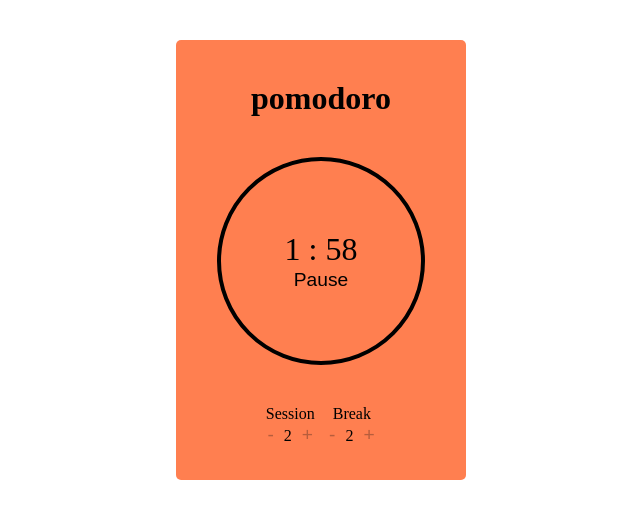
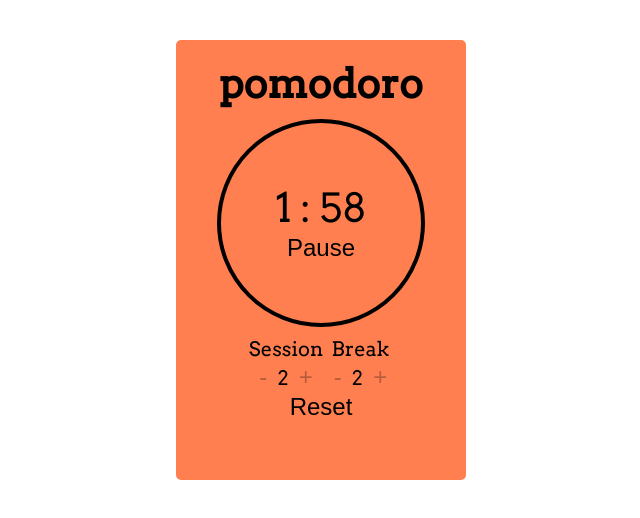
Before and after one commit to chazmcgrill/fcc-pomodoroclock, a plain HTML site: page index.html in a window 1280 px wide. Both pictures are taken after a click on the button "Start". Shown: the whole page, without its empty margins (319-959 px from the left). Drawn offline with Linux system fonts and the light colour scheme.

Commit message:
Added Reset Functionality
Added reset button and functionality. added function to add a 0 prefix
on single digit second values.

```diff
--- a/index.html
+++ b/index.html
@@ -5,6 +5,7 @@
   <meta name="viewport" content="width=device-width, initial-scale=1.0">
   <meta http-equiv="X-UA-Compatible" content="ie=edge">
   <title>Pomodoro Clock</title>
+  <link href="https://fonts.googleapis.com/css?family=Arvo" rel="stylesheet">
   <link rel="stylesheet" href="resources/css/styles.css">
 </head>
 <body>
@@ -36,6 +37,10 @@
       <button class="break-plus btn-elements">+</button>
     </div>
 
+    <div>
+      <button class="reset-btn">Reset</button>
+    </div>
+
   </div>
 
   <script src="resources/js/jquery-3.2.1.min.js"></script>
--- a/resources/css/styles.css
+++ b/resources/css/styles.css
@@ -1,3 +1,8 @@
+html {
+  font-family: "Arvo", serif;
+  font-size: 20px;
+}
+
 .container {
   width: 250px;
   height: 400px;
@@ -31,11 +36,11 @@
 }
 
 h1 {
-  margin: 20px auto 40px auto;
+  margin: 0 auto 10px auto;
 }
 
 .btn-box p {
-  margin: 40px auto 0 auto;
+  margin: 10px auto 0 auto;
 }
 
 button {
--- a/resources/js/app.js
+++ b/resources/js/app.js
@@ -1,19 +1,17 @@
-
 // User Story: I can start a 25 minute pomodoro, and the timer will go off once 25 minutes has elapsed.
-// User Story: I can reset the clock for my next pomodoro.
-// 1 second digit needs a zero in front
 
 var seconds = 60,
     count = 0,
     minBreak = 2,
     minSesh = 2,
     status = 'break',
-    pauseFlag = false;
+    pauseFlag = false,
+    interval;
 
 // timer function
 function timer(min, sec, counter) {
 
-  var interval = setInterval(function(){
+  interval = setInterval(function() {
 
     if (counter % 60 === 0) {
       console.log('minute');
@@ -29,7 +27,8 @@ function timer(min, sec, counter) {
     if (!pauseFlag) {
       console.log(counter + ' second');
       sec--;
-      $('.seconds').text(sec);
+      value = display(sec);
+      $('.seconds').text(value);
       counter--;
     }
 
@@ -39,7 +38,7 @@ function timer(min, sec, counter) {
 
 // function that switches between break and session
 function chooser() {
-  if(status === 'session') {
+  if (status === 'session') {
     status = 'break';
     count = minBreak * seconds;
     timer(minBreak, seconds, count);
@@ -49,6 +48,15 @@ function chooser() {
     timer(minSesh, seconds, count);
   }
 }
+
+// seconds display prefix zero for single digits
+function display(val) {
+  if (val < 10) {
+    val = '0' + val;
+  }
+  return val;
+}
+
 
 // start / pause button
 $('.btn-start').click(function() {
@@ -61,6 +69,7 @@ $('.btn-start').click(function() {
     $(this).text('Pause');
   } else {
     count = minSesh * seconds;
+    console.log('minSesh = ' + minSesh);
     $('.btn-elements').prop('disabled', true)
     $(this).text('Pause');
     chooser();
@@ -90,3 +99,13 @@ $('.break-minus').click(function() {
   minBreak--;
   $('.break-num').text(minBreak);
 });
+
+// reset button resets values to previous start state
+$('.reset-btn').click(function() {
+  $('.btn-elements').prop('disabled', false);
+  status = 'start';
+  clearInterval(interval);
+  $('.minutes').text(minSesh);
+  $('.seconds').text('00');
+  $('.btn-start').text('Start');
+});
```
